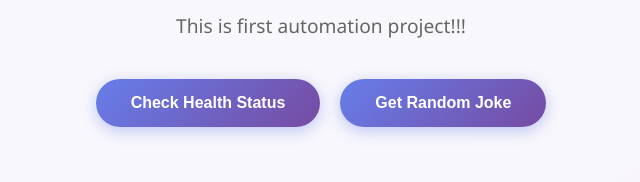
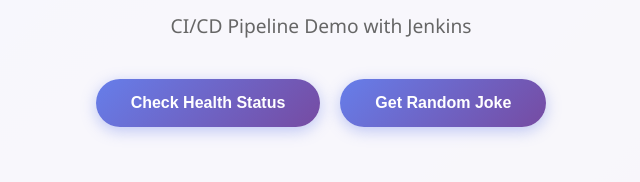
Before and after one commit to kishansinghifs1/Jenkins, a website: page public/index.html in a window 1280 px wide. Shown: the part 418-600 px from the top of the page, 319-959 px from the left. Drawn offline with Linux system fonts and the light colour scheme.

Commit message:
feat: add initial Jenkins CI/CD pipeline demo page with health and joke API interactions.

```diff
--- a/public/index.html
+++ b/public/index.html
@@ -148,7 +148,7 @@
     <div class="container">
         <span class="emoji">🚀</span>
         <h1>GitHub → Docker → DockerHub → EC2</h1>
-        <p>This is first automation project!!!</p>
+        <p>CI/CD Pipeline Demo with Jenkins</p>
 
         <div class="button-group">
             <button onclick="checkHealth()">Check Health Status</button>
```
